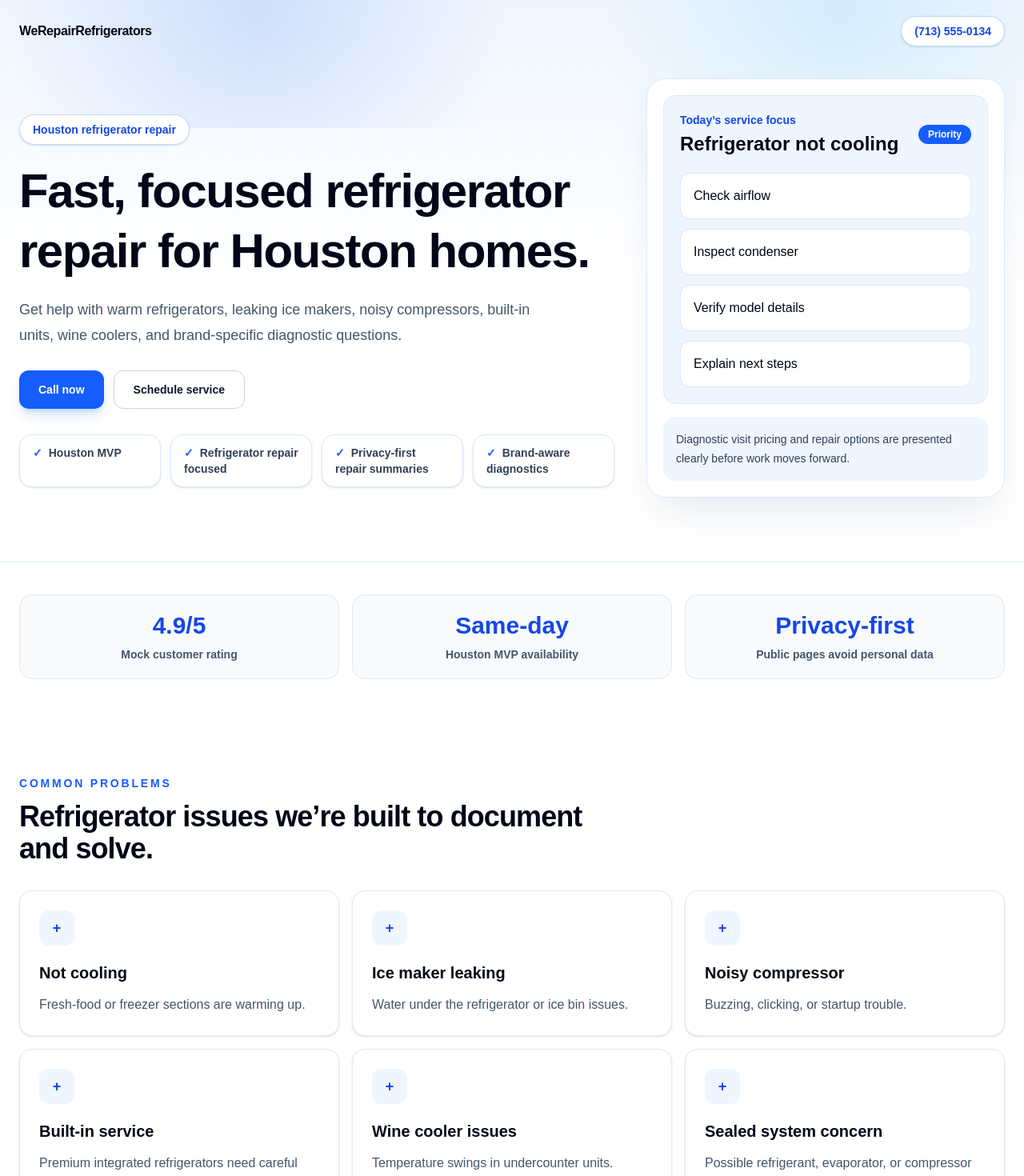
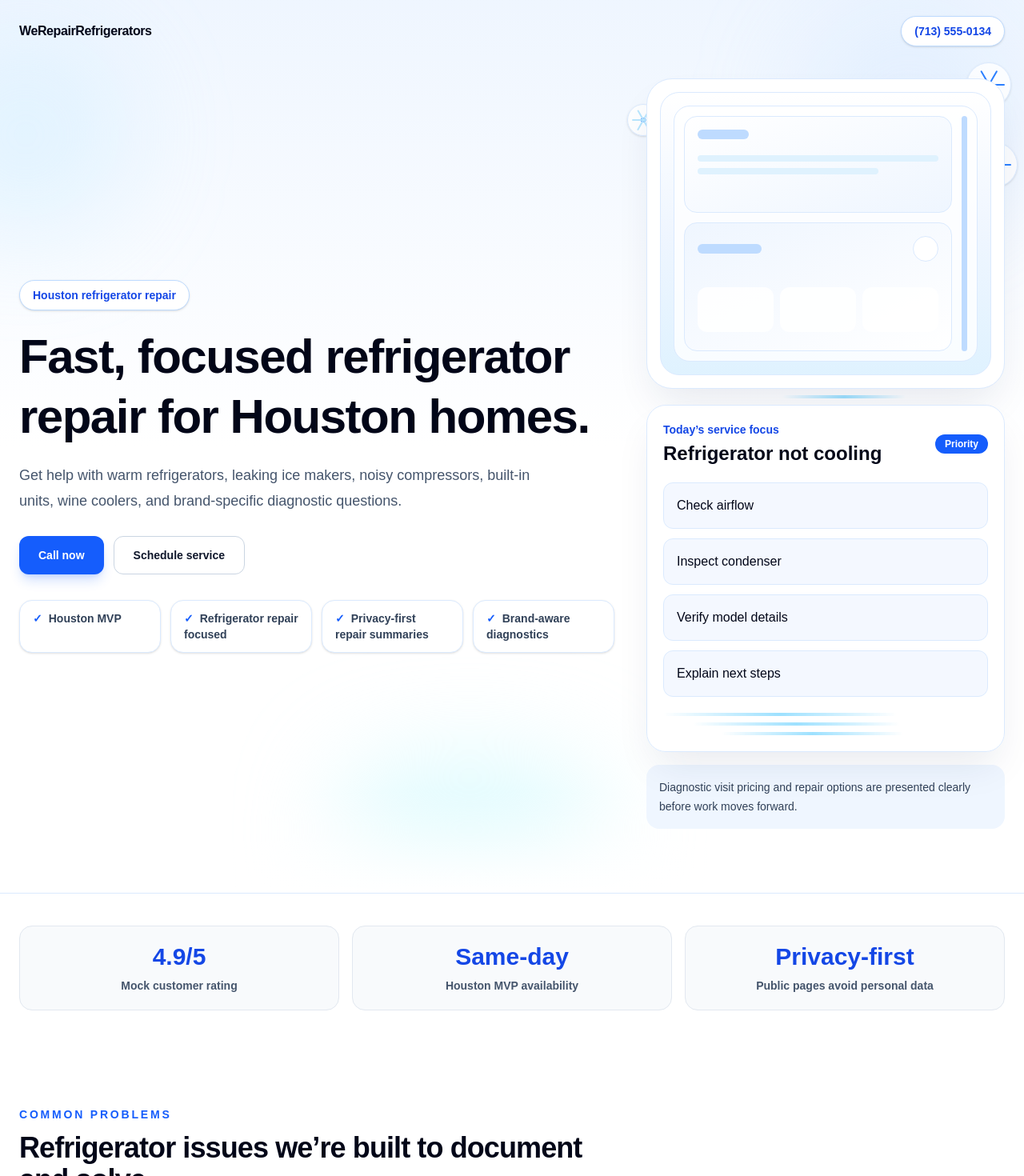
Before and after one commit to SerhiiTa/WeRepairRefrigerators, a Next.js app in the folder frontend/: page / in a window 1280 px wide. Shown: the top 1470 px of the page at 80% size. Built offline with nearby package versions, Linux system fonts and the light colour scheme.

Commit message:
Add refrigeration visual identity system

```diff
--- a/frontend/src/components/public/landing/LandingHero.tsx
+++ b/frontend/src/components/public/landing/LandingHero.tsx
@@ -1,10 +1,14 @@
 import { LandingCtaButtons } from "@/components/public/landing/LandingCtaButtons";
 import { TrustBadges } from "@/components/public/landing/TrustBadges";
+import { CoolingAccent } from "@/components/public/visuals/CoolingAccent";
+import { RefrigerationBackground } from "@/components/public/visuals/RefrigerationBackground";
+import { RefrigeratorHeroGraphic } from "@/components/public/visuals/RefrigeratorHeroGraphic";
+import { SnowflakeMotif } from "@/components/public/visuals/SnowflakeMotif";
 
 export function LandingHero() {
   return (
     <section className="relative overflow-hidden border-b border-blue-100 bg-gradient-to-b from-blue-50 via-white to-white">
-      <div className="absolute inset-x-0 top-0 h-40 bg-[radial-gradient(circle_at_25%_10%,rgba(37,99,235,0.16),transparent_32%),radial-gradient(circle_at_82%_12%,rgba(14,165,233,0.12),transparent_28%)]" />
+      <RefrigerationBackground />
       <div className="relative mx-auto grid max-w-7xl gap-10 px-5 pb-12 pt-5 sm:px-6 lg:grid-cols-[1fr_28rem] lg:items-center lg:pb-20">
         <nav className="flex items-center justify-between lg:col-span-2">
           <a href="#" className="text-base font-black tracking-tight text-slate-950">
@@ -35,8 +39,12 @@ export function LandingHero() {
           </div>
         </div>
 
-        <div className="rounded-3xl border border-blue-100 bg-white p-5 shadow-2xl shadow-blue-950/10">
-          <div className="rounded-2xl border border-blue-100 bg-blue-50 p-5 text-slate-950">
+        <div className="relative">
+          <div className="absolute -right-2 -top-5 hidden sm:block">
+            <SnowflakeMotif size="lg" tone="strong" />
+          </div>
+          <RefrigeratorHeroGraphic />
+          <div className="mt-5 rounded-3xl border border-blue-100 bg-white/90 p-5 shadow-2xl shadow-blue-950/10 backdrop-blur">
             <div className="flex items-center justify-between gap-4">
               <div>
                 <p className="text-sm font-bold text-blue-700">Today’s service focus</p>
@@ -49,12 +57,13 @@ export function LandingHero() {
             <div className="mt-5 grid gap-3">
               {["Check airflow", "Inspect condenser", "Verify model details", "Explain next steps"].map(
                 (step) => (
-                  <div key={step} className="rounded-xl border border-blue-100 bg-white p-4">
+                  <div key={step} className="rounded-xl border border-blue-100 bg-blue-50/70 p-4">
                     {step}
                   </div>
                 ),
               )}
             </div>
+            <CoolingAccent className="mt-5" />
           </div>
           <div className="mt-4 rounded-2xl bg-blue-50 p-4 text-sm leading-6 text-slate-700">
             Diagnostic visit pricing and repair options are presented clearly before
--- a/frontend/src/components/public/landing/ProblemCards.tsx
+++ b/frontend/src/components/public/landing/ProblemCards.tsx
@@ -1,3 +1,5 @@
+import { ApplianceSilhouette } from "@/components/public/visuals/ApplianceSilhouette";
+
 const problems = [
   ["Not cooling", "Fresh-food or freezer sections are warming up."],
   ["Ice maker leaking", "Water under the refrigerator or ice bin issues."],
@@ -24,9 +26,7 @@ export function ProblemCards() {
             key={title}
             className="rounded-2xl border border-slate-200 bg-white p-6 shadow-sm transition hover:border-blue-200 hover:shadow-lg hover:shadow-blue-950/5"
           >
-            <div className="flex h-11 w-11 items-center justify-center rounded-xl bg-blue-50 text-lg font-black text-blue-700">
-              +
-            </div>
+            <ApplianceSilhouette />
             <h3 className="mt-5 text-xl font-black text-slate-950">{title}</h3>
             <p className="mt-3 leading-7 text-slate-600">{description}</p>
           </article>
--- /dev/null
+++ b/frontend/src/components/public/visuals/ApplianceSilhouette.tsx
@@ -0,0 +1,20 @@
+type ApplianceSilhouetteProps = {
+  className?: string;
+  size?: "sm" | "md";
+};
+
+export function ApplianceSilhouette({ className = "", size = "sm" }: ApplianceSilhouetteProps) {
+  const shellSize = size === "md" ? "h-16 w-12" : "h-11 w-8";
+
+  return (
+    <span
+      aria-hidden="true"
+      className={`inline-flex items-center justify-center rounded-2xl bg-blue-50 ${className}`}
+    >
+      <span className={`${shellSize} rounded-lg border border-blue-200 bg-white p-1 shadow-sm`}>
+        <span className="block h-2/5 rounded-md bg-gradient-to-br from-white to-blue-50" />
+        <span className="mt-1 block h-3/5 rounded-md bg-gradient-to-br from-blue-50 to-white" />
+      </span>
+    </span>
+  );
+}
--- /dev/null
+++ b/frontend/src/components/public/visuals/CoolingAccent.tsx
@@ -0,0 +1,23 @@
+type CoolingAccentProps = {
+  className?: string;
+  density?: "calm" | "active";
+};
+
+export function CoolingAccent({ className = "", density = "calm" }: CoolingAccentProps) {
+  const lineCount = density === "active" ? 5 : 3;
+
+  return (
+    <div aria-hidden="true" className={`pointer-events-none grid gap-2 ${className}`}>
+      {Array.from({ length: lineCount }).map((_, index) => (
+        <span
+          key={index}
+          className="h-1 rounded-full bg-gradient-to-r from-transparent via-sky-300/70 to-transparent"
+          style={{
+            width: `${72 - index * 8}%`,
+            marginLeft: `${index * 9}%`,
+          }}
+        />
+      ))}
+    </div>
+  );
+}
--- /dev/null
+++ b/frontend/src/components/public/visuals/RefrigerationBackground.tsx
@@ -0,0 +1,14 @@
+type RefrigerationBackgroundProps = {
+  className?: string;
+};
+
+export function RefrigerationBackground({ className = "" }: RefrigerationBackgroundProps) {
+  return (
+    <div aria-hidden="true" className={`pointer-events-none absolute inset-0 overflow-hidden ${className}`}>
+      <div className="absolute -left-24 top-10 h-64 w-64 rounded-full bg-sky-200/30 blur-3xl" />
+      <div className="absolute right-0 top-0 h-72 w-72 rounded-full bg-blue-200/25 blur-3xl" />
+      <div className="absolute bottom-0 left-1/3 h-40 w-80 rounded-full bg-cyan-100/70 blur-3xl" />
+      <div className="absolute inset-x-0 bottom-0 h-32 bg-gradient-to-t from-white to-transparent" />
+    </div>
+  );
+}
--- /dev/null
+++ b/frontend/src/components/public/visuals/RefrigeratorHeroGraphic.tsx
@@ -0,0 +1,57 @@
+import { CoolingAccent } from "@/components/public/visuals/CoolingAccent";
+import { SnowflakeMotif } from "@/components/public/visuals/SnowflakeMotif";
+
+type RefrigeratorHeroGraphicProps = {
+  compact?: boolean;
+};
+
+export function RefrigeratorHeroGraphic({ compact = false }: RefrigeratorHeroGraphicProps) {
+  return (
+    <div
+      aria-hidden="true"
+      className={
+        compact
+          ? "relative mx-auto hidden max-w-72 lg:block"
+          : "relative mx-auto max-w-sm sm:max-w-md"
+      }
+    >
+      <div className="absolute -left-6 top-8">
+        <SnowflakeMotif size={compact ? "sm" : "md"} />
+      </div>
+      <div className="absolute -right-4 top-20">
+        <SnowflakeMotif size={compact ? "md" : "lg"} tone="strong" />
+      </div>
+      <div className="absolute -bottom-3 left-8 right-8">
+        <CoolingAccent density="active" />
+      </div>
+
+      <div className="relative rounded-[2rem] border border-blue-100 bg-white p-4 shadow-2xl shadow-blue-950/10">
+        <div className="rounded-[1.5rem] border border-blue-100 bg-gradient-to-b from-white via-blue-50 to-sky-100 p-4">
+          <div className="grid min-h-80 grid-cols-[1fr_0.45rem] gap-3 rounded-[1.25rem] border border-blue-100 bg-white/80 p-3">
+            <div className="grid grid-rows-[0.9fr_1.2fr] gap-3">
+              <div className="rounded-2xl border border-blue-100 bg-gradient-to-br from-white to-blue-50 p-4">
+                <div className="h-3 w-16 rounded-full bg-blue-200" />
+                <div className="mt-5 grid gap-2">
+                  <span className="h-2 rounded-full bg-sky-100" />
+                  <span className="h-2 w-3/4 rounded-full bg-sky-100" />
+                </div>
+              </div>
+              <div className="rounded-2xl border border-blue-100 bg-gradient-to-br from-blue-50 to-white p-4">
+                <div className="flex items-center justify-between">
+                  <span className="h-3 w-20 rounded-full bg-blue-200" />
+                  <span className="h-8 w-8 rounded-full border border-blue-100 bg-white" />
+                </div>
+                <div className="mt-8 grid grid-cols-3 gap-2">
+                  <span className="h-14 rounded-xl bg-white/90" />
+                  <span className="h-14 rounded-xl bg-white/90" />
+                  <span className="h-14 rounded-xl bg-white/90" />
+                </div>
+              </div>
+            </div>
+            <div className="rounded-full bg-blue-200" />
+          </div>
+        </div>
+      </div>
+    </div>
+  );
+}
--- /dev/null
+++ b/frontend/src/components/public/visuals/SnowflakeMotif.tsx
@@ -0,0 +1,35 @@
+type SnowflakeMotifProps = {
+  className?: string;
+  size?: "sm" | "md" | "lg";
+  tone?: "soft" | "strong";
+};
+
+const sizeClass = {
+  sm: "h-7 w-7",
+  md: "h-10 w-10",
+  lg: "h-14 w-14",
+};
+
+export function SnowflakeMotif({
+  className = "",
+  size = "md",
+  tone = "soft",
+}: SnowflakeMotifProps) {
+  const lineClass = tone === "strong" ? "bg-blue-500" : "bg-sky-200";
+
+  return (
+    <span
+      aria-hidden="true"
+      className={`relative inline-flex ${sizeClass[size]} items-center justify-center rounded-full border border-blue-100 bg-white/80 shadow-sm ${className}`}
+    >
+      {[0, 60, 120].map((rotation) => (
+        <span
+          key={rotation}
+          className={`absolute h-0.5 w-3/4 rounded-full ${lineClass}`}
+          style={{ transform: `rotate(${rotation}deg)` }}
+        />
+      ))}
+      <span className="h-1.5 w-1.5 rounded-full bg-blue-500" />
+    </span>
+  );
+}
```
Also changed, not shown: frontend/src/components/public/sections/PublicHeroSection.tsx (+22 -3 lines).
